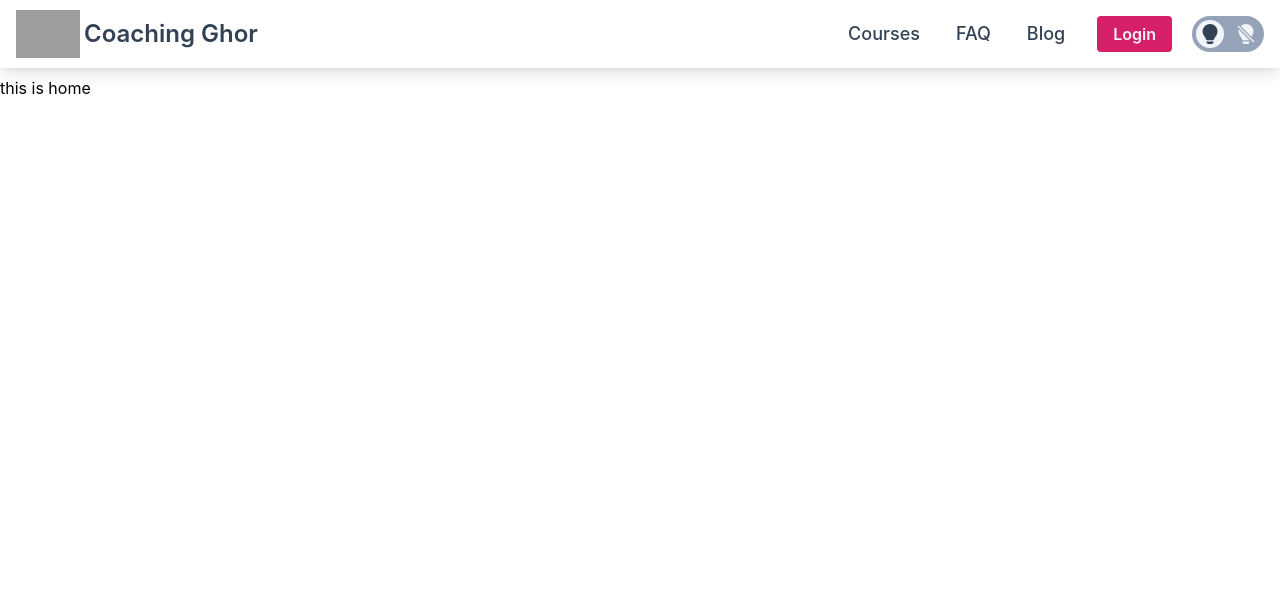
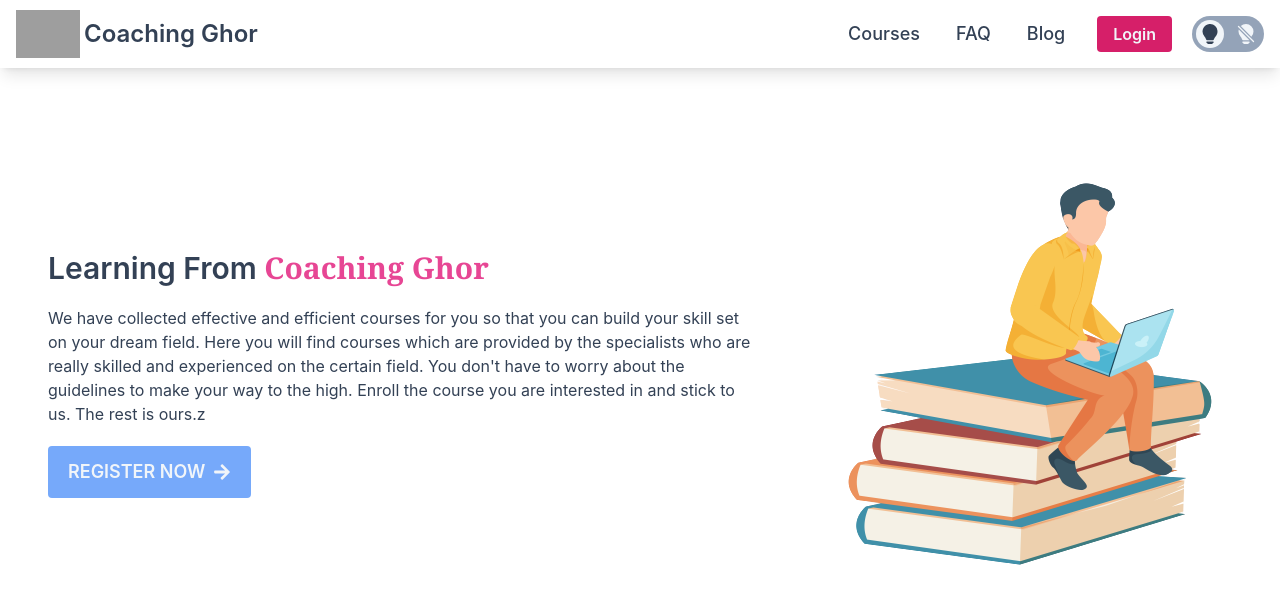
Before and after one commit to niloy143/coaching-ghor, a React (Create React App) app: page / in a window 1280 px wide. Shown: the top 604 px of the page. Built offline with nearby package versions, Linux system fonts and the light colour scheme; no server answers; grey boxes are pictures that could not be loaded.

Commit message:
light dark save in local storage and home header

```diff
--- a/src/App.js
+++ b/src/App.js
@@ -1,7 +1,12 @@
+import { useContext } from "react";
 import { RouterProvider } from "react-router-dom";
+import { ContextCreator } from "./ContextProvider/ContextProvider";
 import { routes } from './Routes/routes';
 
 function App() {
+
+  const { dark } = useContext(ContextCreator);
+  document.body.style.background = dark ? '#0f172a' : '#ffffff';
 
   return (
     <RouterProvider router={routes} />
--- a/src/ContextProvider/ContextProvider.js
+++ b/src/ContextProvider/ContextProvider.js
@@ -7,13 +7,17 @@ const auth = getAuth(app);
 
 export const ContextCreator = createContext({});
 
+const getMode = localStorage.getItem('darkMode');
+const mode = getMode ? JSON.parse(getMode) : false;
+
 const ContextProvider = ({ children }) => {
 
-    const [dark, setDark] = useState(false);
+    const [dark, setDark] = useState(mode);
     const [user, setUser] = useState(null);
     const [loading, setLoading] = useState(true);
     const [loginError, setLoginError] = useState(null);
     const [regError, setRegError] = useState(null);
+
 
     const createUser = (email, password, name, photo) => {
         createUserWithEmailAndPassword(auth, email, password)
--- a/src/Routes/routes.js
+++ b/src/Routes/routes.js
@@ -1,4 +1,6 @@
 import { createBrowserRouter } from "react-router-dom";
+import CourseDetails from "../components/CourseDetails/CourseDetails";
+import Home from "../components/Home/Home";
 import Login from "../components/Login/Login";
 import NavigationBar from "../components/NavigationBar/NavigationBar";
 import Register from "../components/Register/Register";
@@ -13,7 +15,7 @@ export const routes = createBrowserRouter([
         children: [
             {
                 path: '/',
-                element: <div>this is home</div>
+                element: <Home />
             },
             {
                 path: '/login',
@@ -26,6 +28,11 @@ export const routes = createBrowserRouter([
             {
                 path: '/update-profile',
                 element: <PrivateRoute><UpdateProfile /></PrivateRoute>
+            },
+            {
+                path: '/course',
+                element: <CourseDetails />,
+                loader: async() => fetch('https://coaching-ghor-server.vercel.app/courses')
             }
         ]
     },
@@ -35,5 +42,5 @@ export const routes = createBrowserRouter([
             <NavigationBar />
             <p className="text-3xl font-semibold text-center text-slate-500 my-12">Page Not Found</p>
         </div>
-    }
+    },
 ])
--- /dev/null
+++ b/src/components/CourseDetails/CourseDetails.js
@@ -0,0 +1,14 @@
+import React from 'react';
+import { useLoaderData } from 'react-router-dom';
+
+const CourseDetails = () => {
+    const [course] = useLoaderData();
+
+    return (
+        <div>
+
+        </div>
+    );
+};
+
+export default CourseDetails;
--- /dev/null
+++ b/src/components/Header/Header.js
@@ -0,0 +1,24 @@
+import React, { useContext } from 'react';
+import { FaArrowRight } from 'react-icons/fa';
+import { NavLink } from 'react-router-dom';
+import { ContextCreator } from '../../ContextProvider/ContextProvider';
+import backgroundImg from '../../assets/background.png';
+
+const Header = () => {
+    const { dark } = useContext(ContextCreator);
+    return (
+        <div className={`${dark ? 'text-slate-100' : 'text-slate-700'} flex flex-col-reverse lg:flex-row justify-center items-center py-12 max-w-7xl mx-auto`}>
+            <div className='px-5 lg:pl-12'>
+                <h2 className='text-3xl font-semibold'>Learning From <span className={`${dark ? 'text-pink-800' : 'text-pink-500'} font-bold font-serif`}>Coaching Ghor</span></h2>
+                <p className='my-5'>We have collected effective and efficient courses for you so that you can build your skill set on your dream field. Here you will find courses which are provided by the specialists who are really skilled and experienced on the certain field. You don't have to worry about the guidelines to make your way to the high. Enroll the course you are interested in and stick to us. The rest is ours.z</p>
+                <NavLink className={`inline-flex items-center gap-2 ${dark ? 'bg-blue-700' : 'bg-blue-400'} text-slate-100 px-5 py-3 rounded font-semibold text-base sm:text-lg hover:scale-95 transition`}>
+                    <span>REGISTER NOW</span>
+                    <FaArrowRight />
+                </NavLink>
+            </div>
+            <img src={backgroundImg} alt="" />
+        </div>
+    );
+};
+
+export default Header;
--- /dev/null
+++ b/src/components/Home/Home.js
@@ -0,0 +1,12 @@
+import React from 'react';
+import Header from '../Header/Header';
+
+const Home = () => {
+    return (
+        <div>
+            <Header />
+        </div>
+    );
+};
+
+export default Home;
--- a/src/components/NavigationBar/NavigationBar.js
+++ b/src/components/NavigationBar/NavigationBar.js
@@ -10,8 +10,10 @@ const NavigationBar = () => {
     const { dark, setDark, user, logOut, loading } = useContext(ContextCreator);
     const navigate = useNavigate();
     const location = useLocation();
+
     const handleMode = (isDark) => {
-        setDark(isDark)
+        setDark(isDark);
+        localStorage.setItem('darkMode', isDark);
     }
 
     return (
```
Also changed, not shown: src/assets/background.png (added).
